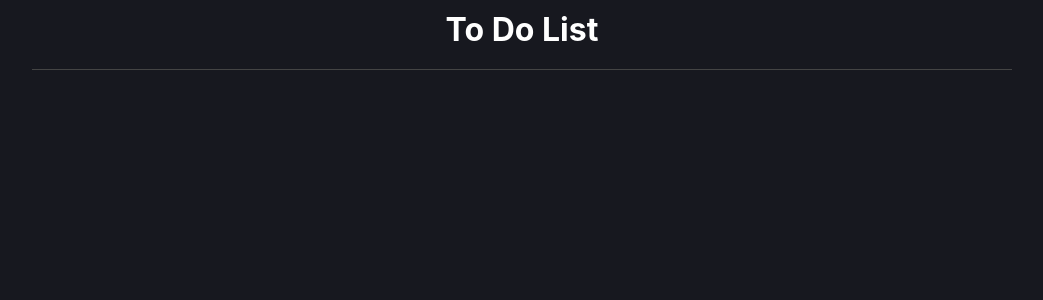
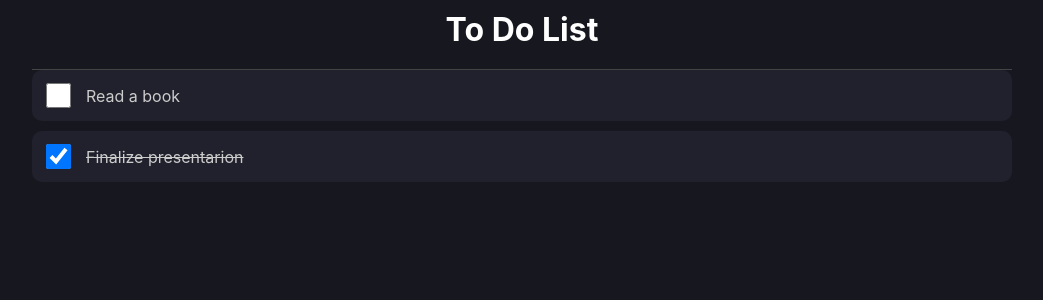
Before and after one commit to paulazaidel/todo-app, a React (Create React App) app: page / in a window 1280 px wide. Shown: the top 300 px of the page, without its empty margins (118-1161 px from the left). Built offline with nearby package versions, Linux system fonts and the light colour scheme.

Commit message:
Create ListItem component

```diff
--- a/src/App.tsx
+++ b/src/App.tsx
@@ -1,12 +1,27 @@
+import { useState } from 'react'
 import * as style from './App.styles'
 
+import { Item } from './types/Item'
+import { ListItem } from './components/ListITem'
+
 function App() {
+  const [list, setList] = useState<Item[]>([
+    {id: 1, name: 'Read a book', done: false},
+    {id: 1, name: 'Finalize presentarion', done: true}
+  ])
+
   return (
    <style.Container>
      <style.Main>
         <style.Header>
           To Do List
         </style.Header>
+
+        {
+          list.map((item, index) => (
+            <ListItem key={index} item={item} />
+          ))
+        }
      </style.Main>
    </style.Container>
   );
--- /dev/null
+++ b/src/components/ListITem/index.tsx
@@ -0,0 +1,23 @@
+import { useState } from 'react'
+import * as style from './styles'
+
+import { Item } from '../../types/Item'
+
+type Props = {
+    item: Item
+}
+
+export const ListItem = ({ item }: Props) => {
+    const [isChecked, setIsChecked] = useState(item.done)
+
+    return (
+        <style.Container done={isChecked}>
+            <input
+                type="checkbox"
+                checked={isChecked}
+                onChange={e => setIsChecked(e.target.checked)}
+            />
+            <label>{item.name}</label>
+        </style.Container>
+    )
+}
--- /dev/null
+++ b/src/components/ListITem/styles.ts
@@ -0,0 +1,26 @@
+import styled from "styled-components"
+
+type ContainerProps = {
+    done: boolean
+}
+
+export const Container = styled.div(({ done }: ContainerProps) => (
+`
+    display: flex;
+    background-color: #20212C;
+    padding: 10px;
+    border-radius: 10px;
+    margin-bottom: 10px;
+    align-items: center;
+
+    input {
+        width: 25px;
+        height: 25px;
+        margin-right: 15px;
+    }
+    label {
+        color: #CCC;
+        text-decoration: ${done ? 'line-through': 'initial'};
+    }
+`
+))
```
